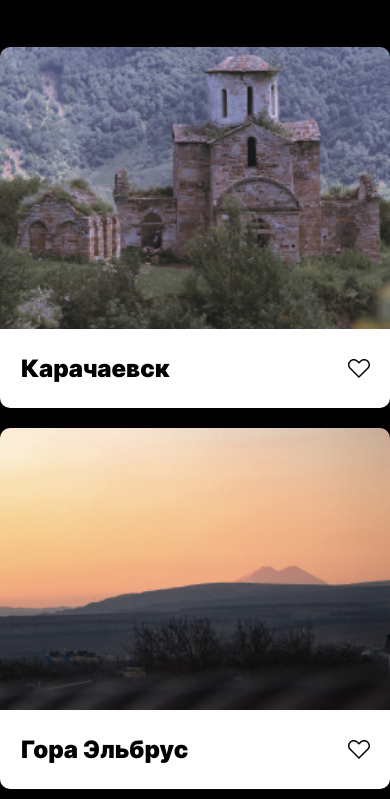
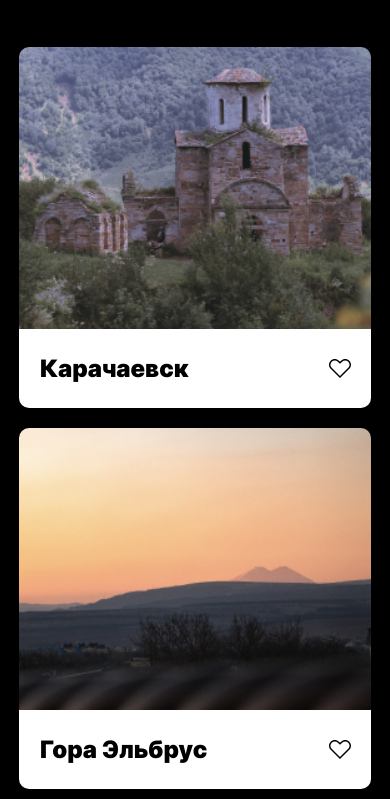
Before and after one commit to izhddm/mesto-project-bootcamp, a plain HTML site: page index.html in a window 390 px wide. Shown: the part 282-1081 px from the top of the page. Drawn offline with Linux system fonts and the light colour scheme.

Commit message:
feat: адаптивность у ширины контейнера
максимальная ширина контейнера 880px, если ширина окна стает меньше, то отступы слева и права стают по 19px

```diff
--- a/blocks/page/__container/page__container.css
+++ b/blocks/page/__container/page__container.css
@@ -1,5 +1,5 @@
 .page__container {
   width: 100%;
-  max-width: 880px;
+  max-width: min(calc(100% - 38px), 880px);
   margin: 0 auto;
 }
```
